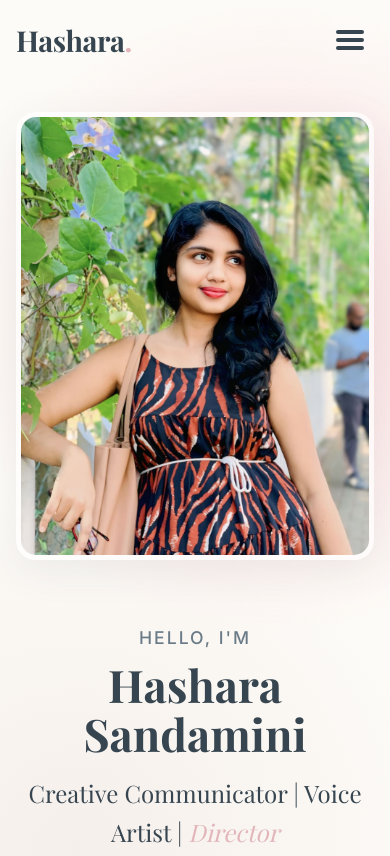
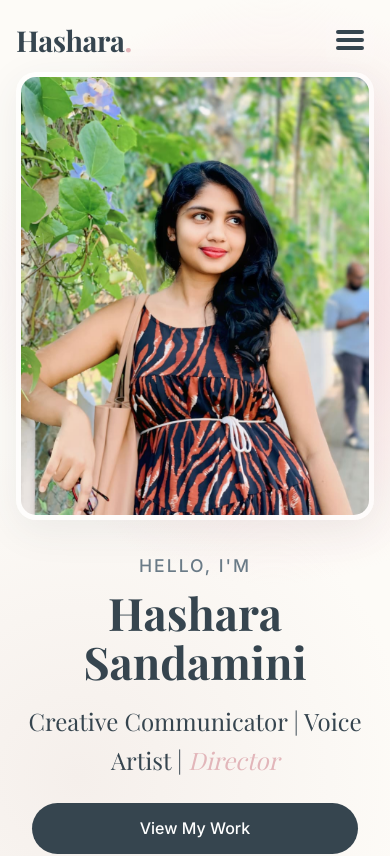
Before and after one commit to nadeera-se22018/mass-comm-portfolio, a React (Vite) app: page / in a window 390 px wide. Shown: the top 856 px of the page. Built offline with nearby package versions, Linux system fonts and the light colour scheme; a web font is replaced by a local one.

Commit message:
feat: implement responsive Navbar component and Hero section styling

```diff
--- a/src/components/Hero.css
+++ b/src/components/Hero.css
@@ -112,10 +112,18 @@
 }
 
 @media (max-width: 992px) {
+  .hero {
+    min-height: auto;
+    align-items: flex-start;
+    padding-top: 4.5rem;
+    padding-bottom: 3rem;
+  }
+
   .hero-container {
     flex-direction: column-reverse; /* Show image on top of text in mobile */
     text-align: center;
-    padding-top: 2rem;
+    padding-top: 0;
+    gap: 2rem;
   }
 
   .description {
--- a/src/components/Navbar.css
+++ b/src/components/Navbar.css
@@ -95,6 +95,7 @@
     display: flex;
     align-items: center;
     justify-content: center;
+    margin-left: auto;
   }
 
   .desktop-only {
--- a/src/components/Navbar.jsx
+++ b/src/components/Navbar.jsx
@@ -22,6 +22,14 @@ const Navbar = () => {
       <div className="container nav-container">
         <a href="#" className="logo">Hashara<span>.</span></a>
 
+        <ul className={`nav-links ${menuOpen ? 'active' : ''}`}>
+          <li><a href="#home" onClick={() => setMenuOpen(false)}>Home</a></li>
+          <li><a href="#about" onClick={() => setMenuOpen(false)}>About</a></li>
+          <li><a href="#work" onClick={() => setMenuOpen(false)}>Portfolio</a></li>
+          <li><a href="#contact" onClick={() => setMenuOpen(false)}>Contact</a></li>
+          <li className="mobile-only-btn"><a href="#contact" className="btn btn-primary" onClick={() => setMenuOpen(false)}>Hire Me</a></li>
+        </ul>
+
         <div className="mobile-toggle" onClick={toggleMenu}>
           <svg xmlns="http://www.w3.org/2000/svg" width="32" height="32" viewBox="0 0 24 24" fill="none" stroke="#36454F" strokeWidth="3" strokeLinecap="round" strokeLinejoin="round">
             {menuOpen ? (
@@ -32,14 +40,6 @@ const Navbar = () => {
           </svg>
         </div>
 
-        <ul className={`nav-links ${menuOpen ? 'active' : ''}`}>
-          <li><a href="#home" onClick={() => setMenuOpen(false)}>Home</a></li>
-          <li><a href="#about" onClick={() => setMenuOpen(false)}>About</a></li>
-          <li><a href="#work" onClick={() => setMenuOpen(false)}>Portfolio</a></li>
-          <li><a href="#contact" onClick={() => setMenuOpen(false)}>Contact</a></li>
-          <li className="mobile-only-btn"><a href="#contact" className="btn btn-primary" onClick={() => setMenuOpen(false)}>Hire Me</a></li>
-        </ul>
-
         <a href="#contact" className="btn btn-primary nav-btn desktop-only">Hire Me</a>
       </div>
     </nav>
```
